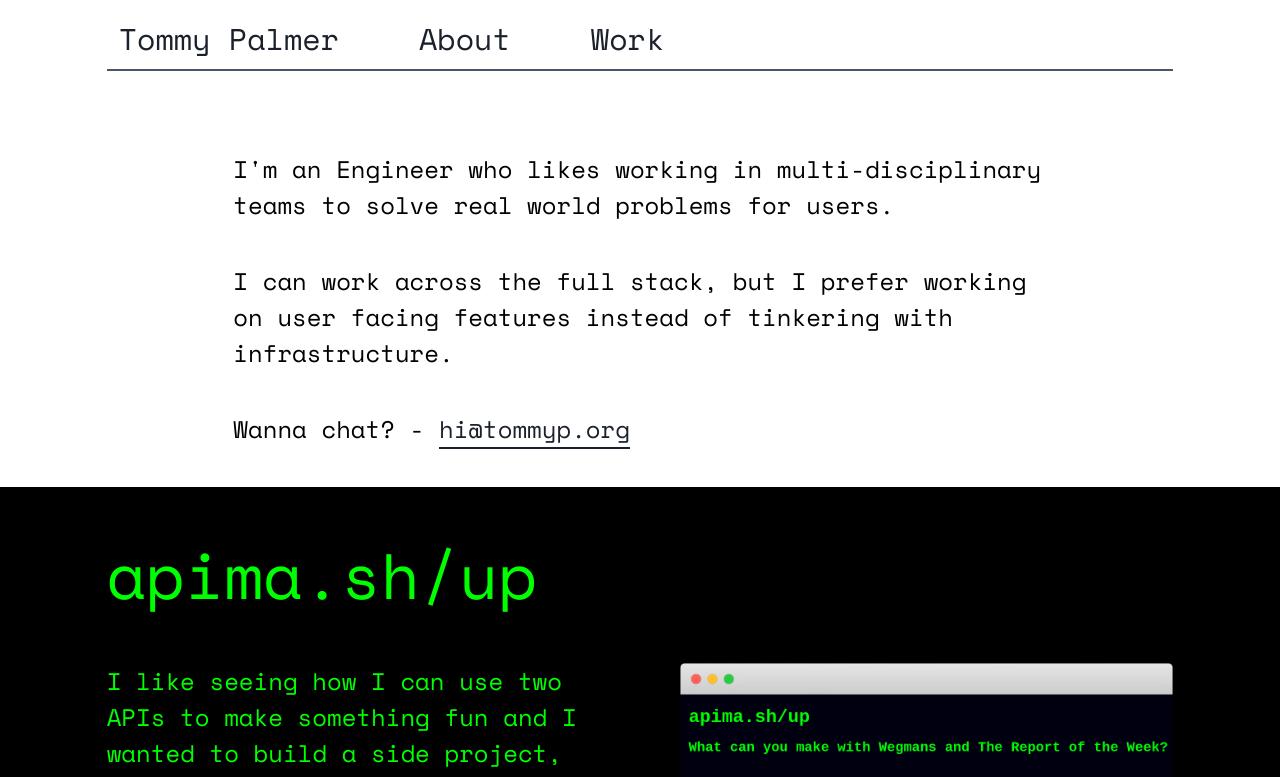
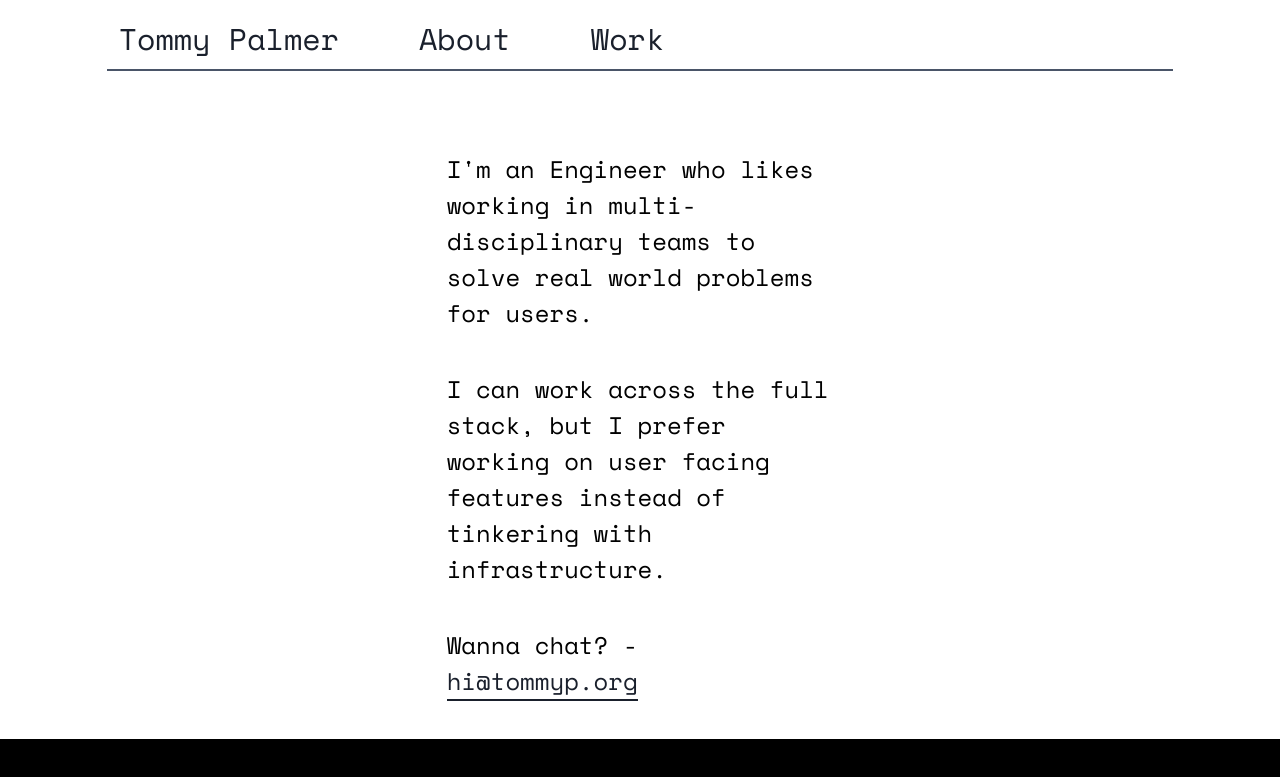
Before and after one commit to tommyp/tommyp.org, a Next.js app: page /work in a window 1280 px wide. Shown: the top 777 px of the page. Built offline with nearby package versions, Linux system fonts and the light colour scheme.

Commit message:
adjust sizing

```diff
--- a/components/p.js
+++ b/components/p.js
@@ -2,7 +2,7 @@ import PropTypes from "prop-types";
 
 const P = (props) => {
   return (
-    <p className="text-2xl md:text-4xl mt-8 text-gray-900 pt-4 pb-4">
+    <p className="text-2xl md:text-3xl lg:text-4xl mt-8 text-gray-900 pt-4 pb-4">
       {props.children}
     </p>
   );
--- a/pages/index.js
+++ b/pages/index.js
@@ -18,7 +18,7 @@ function Index() {
             src="/images/bangface.jpg"
           />
         </div>
-        <p className="text-3xl mt-8 lg:mt-32 text-black rounded-lg w-full lg:w-2/3 lg:float-left lg:pr-16 float-left text-center lg:text-left">
+        <p className="md:text-3xl lg:text-4xl mt-8 lg:mt-32 text-black rounded-lg w-full lg:w-2/3 lg:float-left lg:pr-16 float-left text-center lg:text-left">
           I’m Tommy Palmer, a Software Engineer living in London and working at{" "}
           <ExtA
             href="https://deliveroo.co.uk/"
--- a/pages/work.js
+++ b/pages/work.js
@@ -53,7 +53,7 @@ export default class Work extends React.Component {
           />
         </Head>
         <Header />
-        <section className="mx-auto w-5/6 lg:w-4/6 md:pl-5 md:pr-5 font-mono mb-10">
+        <section className="mx-auto w-5/6 xl:w-2/6 md:pl-5 md:pr-5 font-mono mb-10">
           <P>
             I&apos;m an Engineer who likes working in multi-disciplinary teams
             to solve real world problems for users.
```
